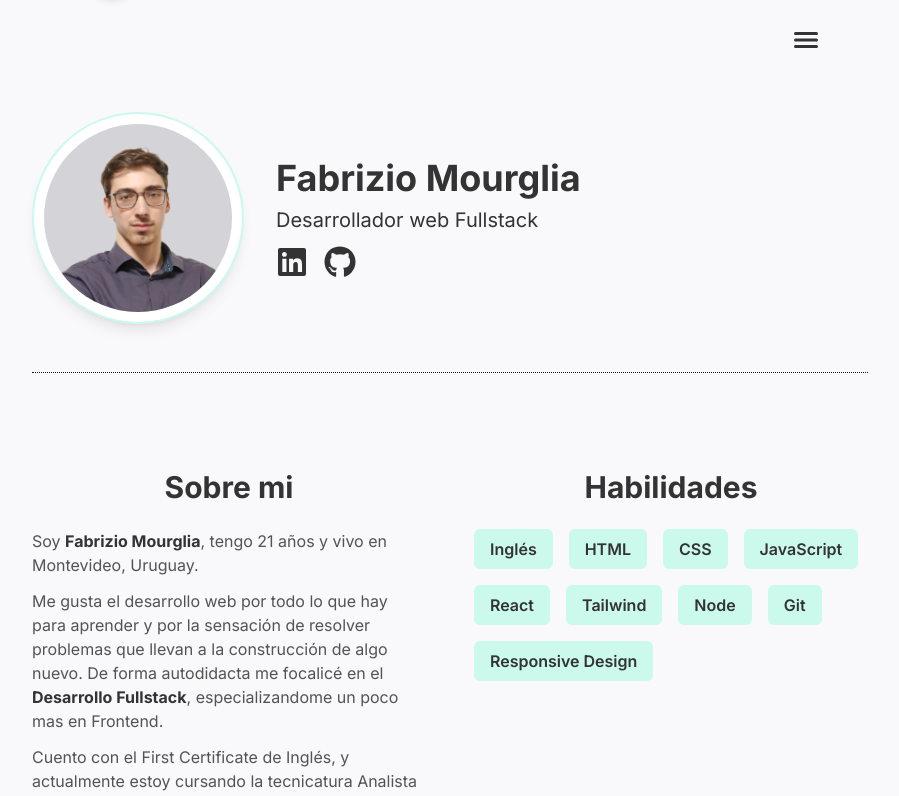
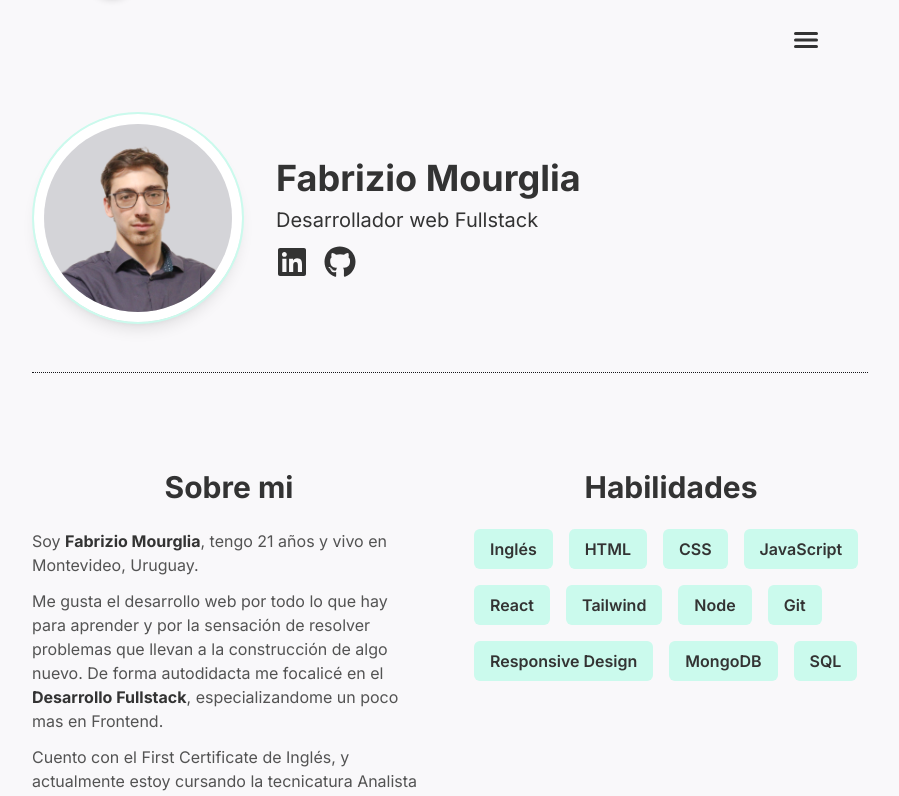
Before and after one commit to fabrizio411/portfolio, a Next.js app: page / in a window 1280 px wide. Shown: the top 796 px of the page, without its empty margins (190-1089 px from the left). Built offline with nearby package versions, Linux system fonts and the light colour scheme.

Commit message:
Update About.tsx

```diff
--- a/components/sections/About.tsx
+++ b/components/sections/About.tsx
@@ -4,7 +4,7 @@ const About = () => {
   const birthdate = new Date('11-4-2002')
   const age = getYearsDelta(birthdate, new Date())
 
-  const skills = ['Inglés', 'HTML', 'CSS', 'JavaScript', 'React', 'Tailwind', 'Node', 'Git', 'Responsive Design']
+  const skills = ['Inglés', 'HTML', 'CSS', 'JavaScript', 'React', 'Tailwind', 'Node', 'Git', 'Responsive Design', 'MongoDB', 'SQL']
   return (
     <section className='pt-24 flex flex-col gap-12 md:flex-row' id='about'>
       <div className='md:w-1/2'>
```
